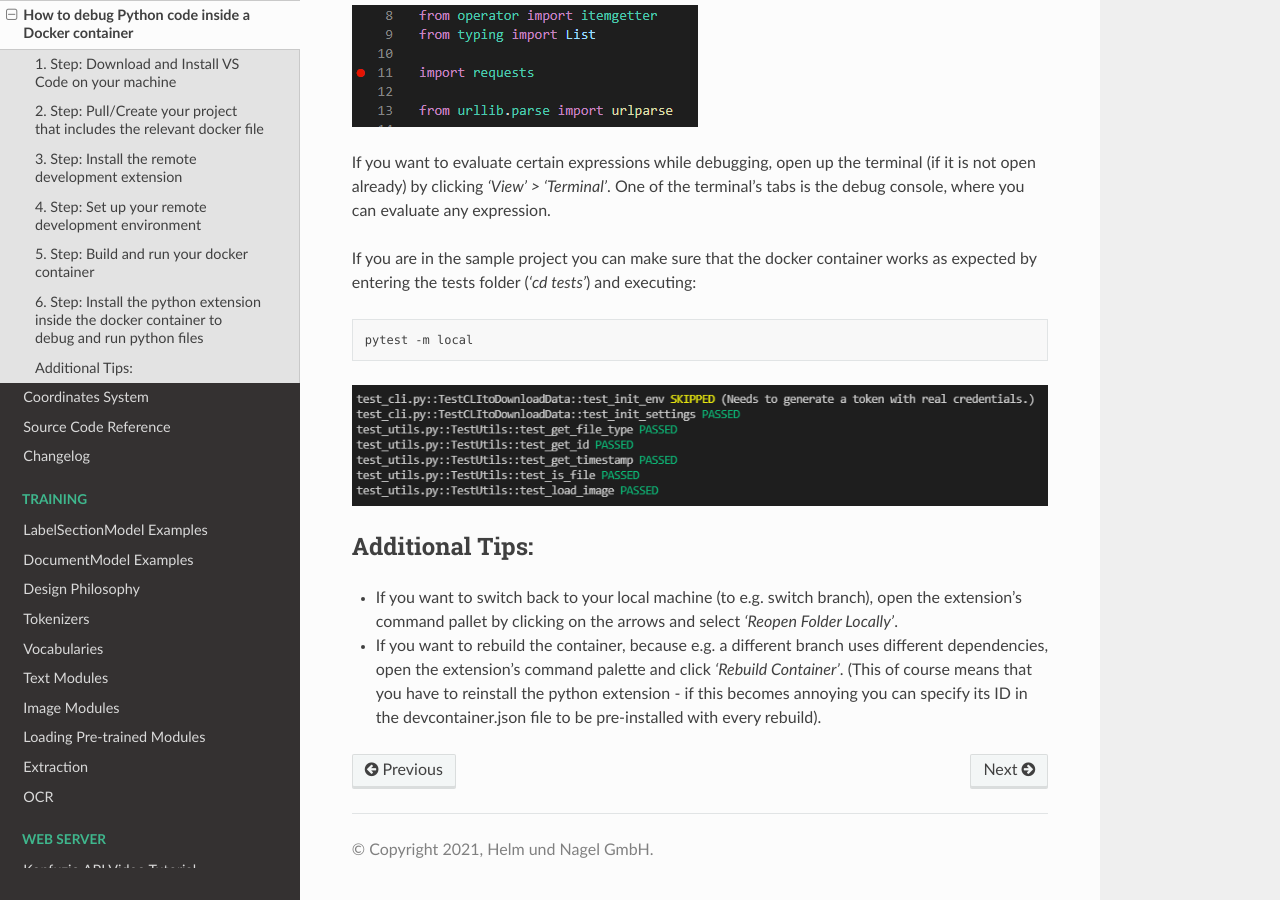
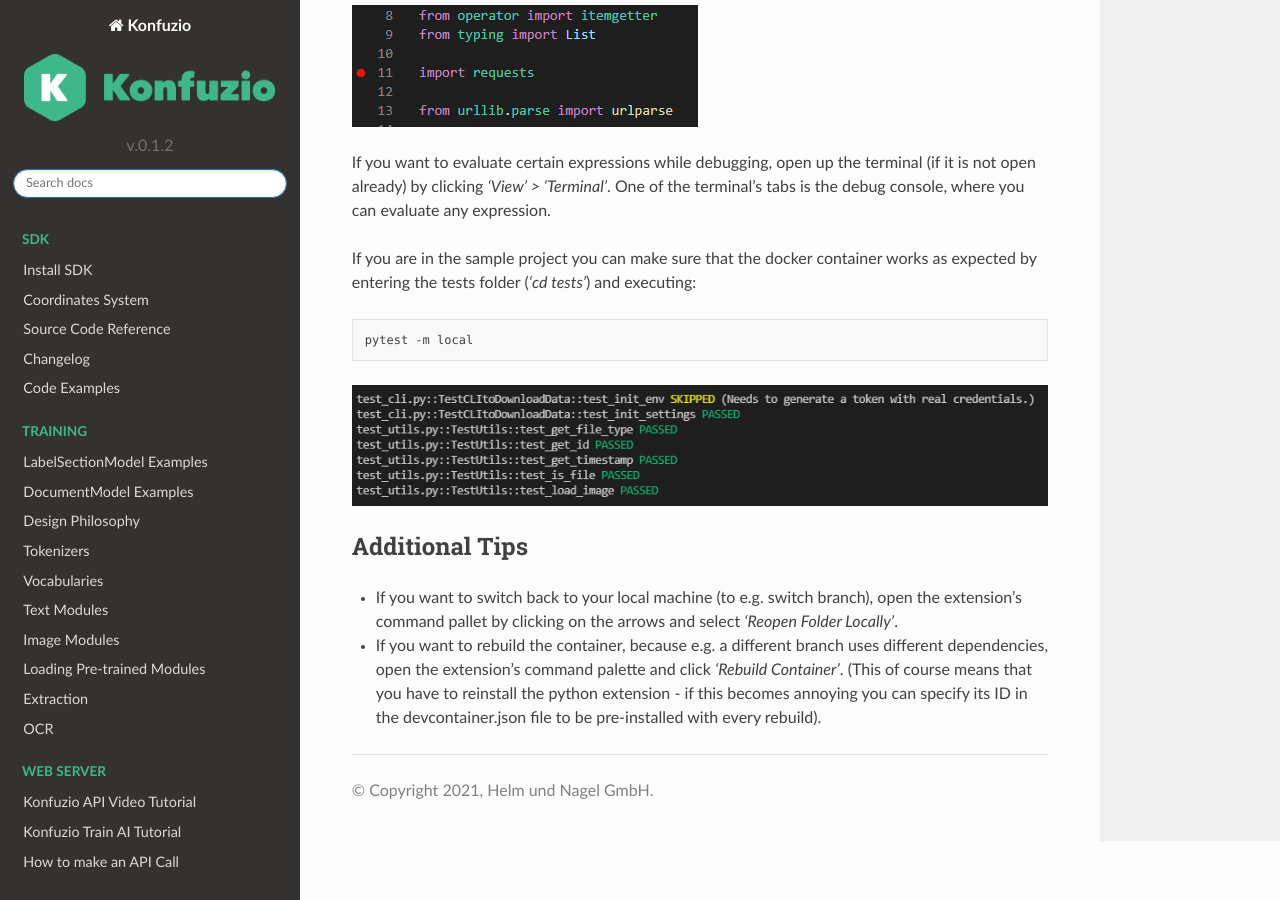
Before and after one commit to konfuzio-ai/konfuzio-sdk, a Sphinx documentation site: the page built from docs/sdk/examples/vscode_docker.md, in a window 1280 px wide and 900 px high, scrolled down 2925 px. Built offline with Sphinx 7.4.7 and the Read the Docs theme 2.0.0, drawn with Linux system fonts in a browser that asks for light colours.

Commit message:
tutorials in a different section + human in the loop tutorial

````diff
--- a/docs/404.rst
+++ b/docs/404.rst
@@ -1,5 +1,5 @@
-Page not found.
+Page not found
 ===============
 
-Please go back to the `homepage <https://dev.konfuzio.com/>`_.
+Please go back to the `homepage <https://dev.konfuzio.com/>`_
 --------------------------------------------------------------
--- a/docs/index.rst
+++ b/docs/index.rst
@@ -55,11 +55,10 @@
 
 
    sdk/configuration_reference.md
-   sdk/helloworld.md
-   sdk/vscode_docker.md
    sdk/coordinates_system.md
    sdk/sourcecode.rst
    sdk/changelog.md
+   sdk/examples/examples.rst
 
 
 .. toctree::
--- a/docs/sdk/vscode_docker.md
+++ b/docs/sdk/examples/vscode_docker.md
@@ -1,9 +1,9 @@
 .. meta::
    :description: Tutorial for how to debug Python code inside a Docker container. It uses Konfuzio SDk as example.
 
-# How to debug Python code inside a Docker container
+## How to debug Python code inside a Docker container
 
-## 1. Step: Download and Install VS Code on your machine
+### 1. Step: Download and Install VS Code on your machine
 
 Either use the link (https://code.visualstudio.com/download) or if you are on Linux and have snap installed just run
 (for this tutorial v1.56.2 was used):
@@ -13,7 +13,7 @@
 ```
 If you have not already installed docker, download and install it here (https://docs.docker.com/get-docker/).
 
-## 2. Step: Pull/Create your project that includes the relevant docker file
+### 2. Step: Pull/Create your project that includes the relevant docker file
 
 In most cases you are going to be using git, so just set up a new git-repository via the terminal, VS Code’s built-in
 console or VS Code’s git extension. This project should of course include the docker file that is used for deployment
@@ -24,27 +24,27 @@
 If you just want to try out how this all works, I have set up a sample repository using the Konfuzio’s SDK. You can
 clone our SDK from its GitHub page (https://github.com/konfuzio-ai/document-ai-python-sdk.git).
 
-## 3. Step: Install the remote development extension
+### 3. Step: Install the remote development extension
 
 In VS Code open the extensions tab (its icon is located in the left sidebar) and search **Remote - Containers** (or for
 its ID: *ms-vscode-remote.remote-containers*). Install the extension.
 
 <!--[extensions tab](images/vscode_docker/extensions.PNG)-->
 
-![remote development extension](../_static/img/vscode_docker/remote_dev_extension.png)
+![remote development extension](../../_static/img/vscode_docker/remote_dev_extension.png)
 
-## 4. Step: Set up your remote development environment
+### 4. Step: Set up your remote development environment
 
 You should now be able to find the remote extension's symbol (arrows on a green background) in the bottom left corner of
 the VS Code window (picture below). Clicking on the symbol opens the extension's command pallet, which from now on is
 going to be our main access point to the extension.
 
-![green arrows](../_static/img/vscode_docker/green_arrows.png)
+![green arrows](../../_static/img/vscode_docker/green_arrows.png)
 
 In the Command Pallet (*'View' > 'Command Pallet'*) select *'Remote-Containers: Add Development Container Configuration
 Files' > 'From $your_dockerfile'*
 
-![command pallet](../_static/img/vscode_docker/command_pallet.png)
+![command pallet](../../_static/img/vscode_docker/command_pallet.png)
 
 Now you should see in the file explorer under .devcontainer your devcontainer.json file. Open it. These are the basic
 configurations of your devcontainer. Most of this can be left unchanged. Maybe give your container a name by changing
@@ -52,9 +52,9 @@
 'forwardPorts'.
 If you are working with the sample project you do not need to specify any ports.
 
-![devcontainer.json](../_static/img/vscode_docker/devcontainer.png)
+![devcontainer.json](../../_static/img/vscode_docker/devcontainer.png)
 
-## 5. Step: Build and run your docker container
+### 5. Step: Build and run your docker container
 
 Open the extension’s command pallet by clicking on the arrows in the bottom left and search
 for *‘Reopen Folder in Container’*. If you are doing this the first time, this builds the docker container and thus
@@ -65,9 +65,9 @@
 To confirm that you are now inside the container look again to the bottom left. You should now be able to
 see *'Dev Container: $your_name'* next to the two arrows.
 
-![green arrows with text](../_static/img/vscode_docker/green_arrows_with_text.png)
+![green arrows with text](../../_static/img/vscode_docker/green_arrows_with_text.png)
 
-## 6. Step: Install the python extension inside the docker container to debug and run python files
+### 6. Step: Install the python extension inside the docker container to debug and run python files
 
 Again open up the extensions tab (now inside the docker container) and install the python extension (ID: *ms-python.python*).
 
@@ -81,7 +81,7 @@
 Click *‘Run and Debug’ > ‘Python File’* and you are good to go. Before make sure to set the needed breakpoints by
 clicking to the left of the line numbers.
 
-![debug point](../_static/img/vscode_docker/debug_point.png)
+![debug point](../../_static/img/vscode_docker/debug_point.png)
 
 If you want to evaluate certain expressions while debugging, open up the terminal (if it is not open already) by
 clicking *‘View’ > ‘Terminal’*. One of the terminal's tabs is the debug console, where you can evaluate any expression.
@@ -93,10 +93,10 @@
 pytest -m local
 ```
 
-![tests](../_static/img/vscode_docker/tests.png)
+![tests](../../_static/img/vscode_docker/tests.png)
 
 
-## Additional Tips:
+### Additional Tips
 
 
 
````
Also changed, not shown: README.md (+1 -1 lines), docs/sdk/examples/examples.rst (added, +22 -0 lines), docs/sdk/examples/helloworld.md (renamed from docs/sdk/helloworld.md, +1 -1 lines), docs/sdk/examples/human_in_the_loop.ipynb (added).
